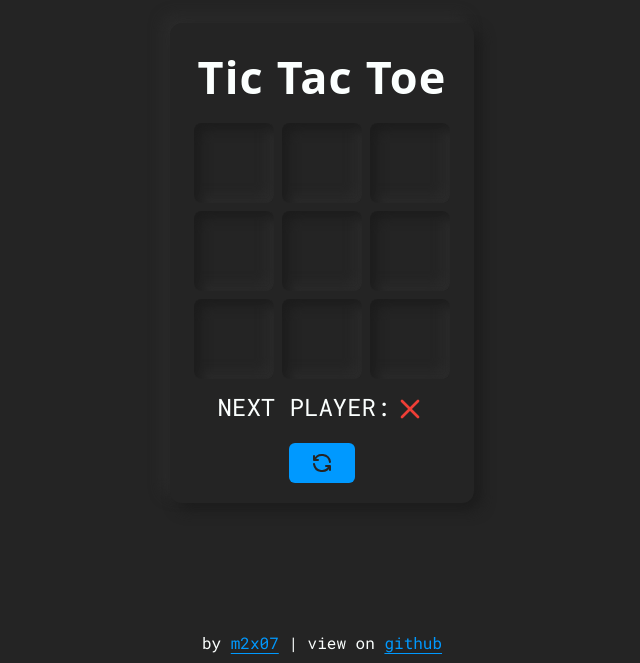
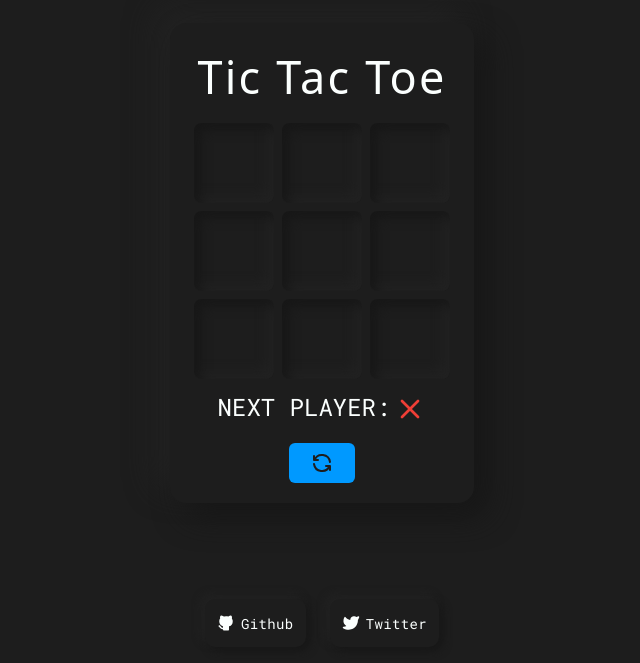
Before and after one commit to m2x07/tic-tac-toe, a React (Vite) app: page / in a window 1280 px wide. Shown: the part 137-800 px from the top of the page, without its empty margins (318-958 px from the left). Built offline with nearby package versions, Linux system fonts and the light colour scheme; a web font is replaced by a local one.

Commit message:
style: make navbar neomorphic and add icons

```diff
--- a/index.html
+++ b/index.html
@@ -15,7 +15,7 @@
 		<title>Tic Tac Toe - The Game</title>
 	</head>
 
-	<body class="">
+	<body class="bg-black">
 		<div class="" id="root"></div>
 		<script type="module" src="/src/main.jsx"></script>
 	</body>
--- a/src/components/Board.jsx
+++ b/src/components/Board.jsx
@@ -29,8 +29,8 @@ function Board() {
 
 	const winner = calculateWinner(squares);
 	return (
-		<div className="neumorphic-shadow h-fit rounded-xl p-5">
-			<h1 className="m-0 text-center font-display text-[45px] font-semibold tracking-wide">
+		<div className="neumorphic-shadow bg-black h-fit rounded-2xl p-5">
+			<h1 className="m-0 text-center font-display text-[45px] font-medium tracking-wider">
 				Tic Tac Toe
 			</h1>
 			<div className="board-wrapper my-2 block w-fit">
--- a/src/components/Footer.jsx
+++ b/src/components/Footer.jsx
@@ -1,7 +1,10 @@
+import { IconBrandTwitterFilled } from "@tabler/icons-react";
+import { IconBrandGithubFilled } from "@tabler/icons-react";
+
 export default function Footer() {
 	return (
-		<footer className="absolute bottom-2 left-0 right-0 block text-center">
-			by{" "}
+		<footer className="absolute bottom-2 left-0 right-0 flex h-16 items-center justify-center text-center">
+			{/* by{" "}
 			<a
 				className="text-dodgerBlue-400 underline underline-offset-4"
 				href="https://twitter.com/_m2x07"
@@ -17,6 +20,23 @@ export default function Footer() {
 				target="_blank"
 				rel="noopener noreferrer">
 				github
+			</a> */}
+
+			<a
+				href="https://github.com/m2x07/tic-tac-toe"
+				target="_blank"
+				rel="noopener noreferrer"
+				className="relative mx-3 neumorphic-shadow-small github justify-center p-3">
+				<IconBrandGithubFilled size={18} className="inline-block relative -top-0.5" />
+				<span className="ml-1.5 text-sm tracking-wide">Github</span>
+			</a>
+			<a
+				href="https://twitter.com/_m2x07"
+				target="_blank"
+				rel="noopener noreferrer"
+				className="relative mx-3 neumorphic-shadow-small github justify-center p-3">
+				<IconBrandTwitterFilled size={18} className="inline-block relative -top-0.5" />
+				<span className="ml-1.5 text-sm tracking-wide">Twitter</span>
 			</a>
 		</footer>
 	);
--- a/src/components/Square.jsx
+++ b/src/components/Square.jsx
@@ -17,7 +17,7 @@ function Square({ value, onSquareClick }) {
 	}
 	return (
 		<button
-			className="neumorphic-shadow-inset m-1 flex h-20  w-20 items-center justify-center rounded-lg font-display text-[length:38px] tracking-tighter"
+			className="neumorphic-shadow-inset m-1 flex h-20 w-20 items-center justify-center rounded-lg bg-black font-display text-[length:38px] tracking-tighter"
 			onClick={onSquareClick}>
 			{icon}
 		</button>
--- a/style.css
+++ b/style.css
@@ -3,14 +3,19 @@
 @tailwind utilities;
 
 .neumorphic-shadow {
-	background: #242424;
 	box-shadow:
-		7px 7px 14px #1c1c1c,
-		-7px -7px 14px #2c2c2c;
+		14px 14px 30px #171717,
+		-14px -14px 30px #232323;
 }
 .neumorphic-shadow-inset {
-	background: #242424;
 	box-shadow:
-		inset 6px 6px 12px #1c1c1c,
-		inset -6px -6px 12px #2c2c2c;
+		inset 6px 6px 12px #171717,
+		inset -6px -6px 12px #232323;
 }
+.neumorphic-shadow-small {
+	border-radius: 10px;
+	background: #1d1d1d;
+	box-shadow:
+		4px 4px 8px #171717,
+		-4px -4px 8px #232323;
+}
--- a/tailwind.config.js
+++ b/tailwind.config.js
@@ -8,7 +8,8 @@ export default {
 		},
 		extend: {
 			colors: {
-				black: "#242424",
+				// black: "#242424",
+				black: "#1d1d1d",
 				white: "#FBFFFE",
 				dodgerBlue: {
 					400: "#0099FF",
```
